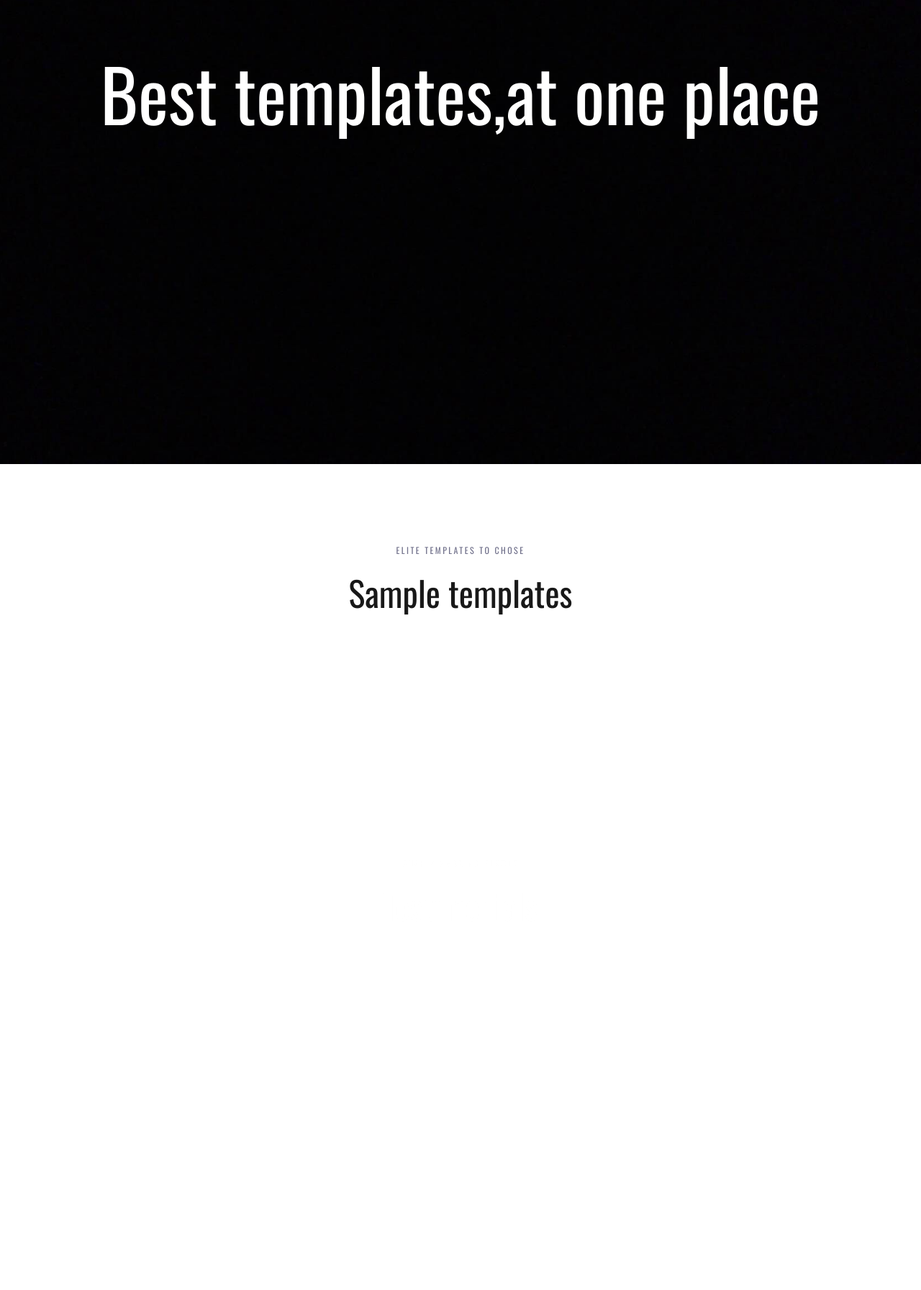
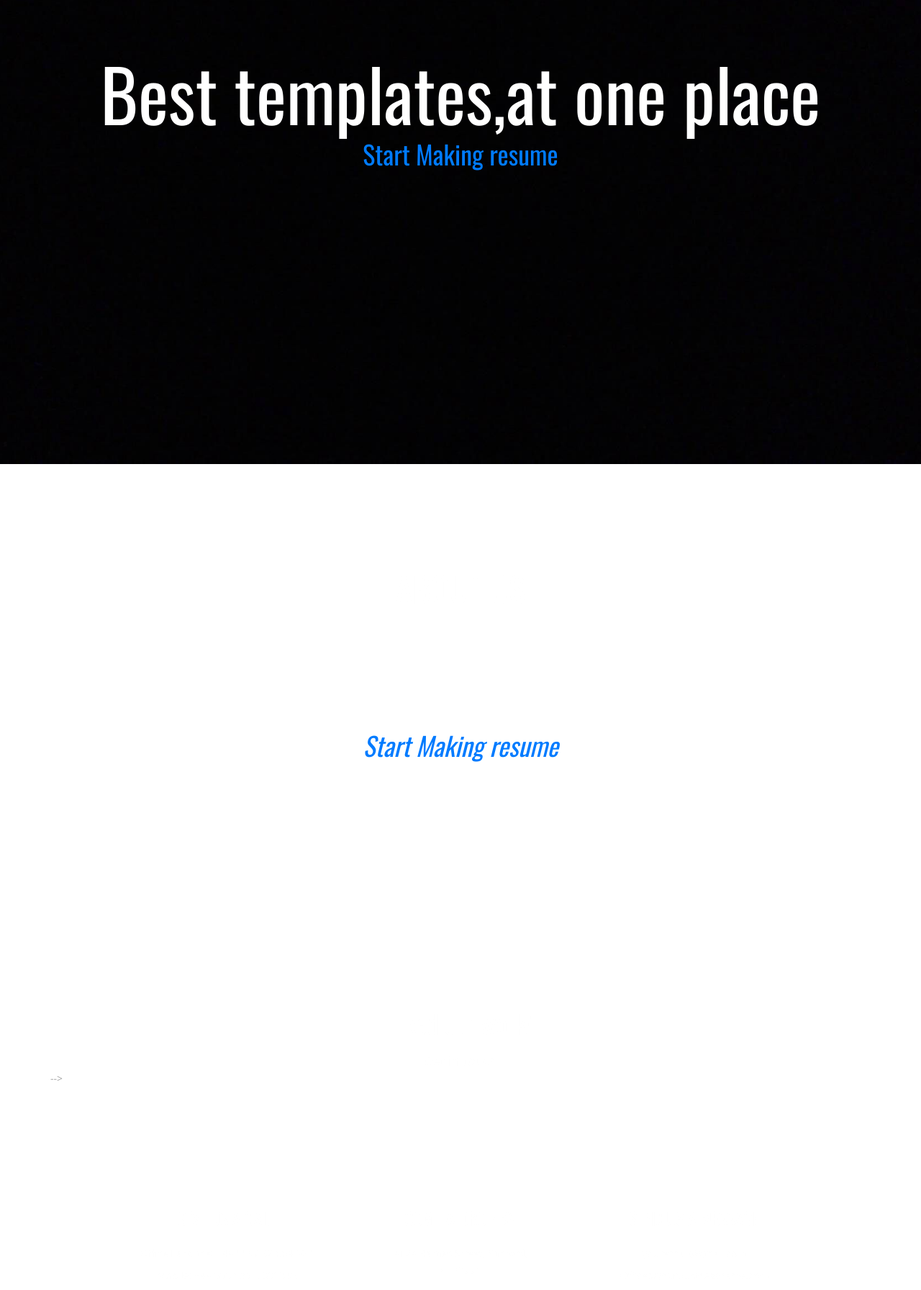
Before and after one commit to yeshureddy/resumeupdate, a Django app: page /check2 in a window 1280 px wide. Shown: the part 189-1982 px from the top of the page at 72% size. Run offline with Django 3.2, Linux system fonts and the light colour scheme; some libraries are stand-ins or nearby versions.

Commit message:
Add files via upload

```diff
--- a/templates/index_new.html
+++ b/templates/index_new.html
@@ -129,6 +129,7 @@
 										<div class="home_slider_content">
 											<div class="home_title">
 												<h2>Best templates,at one place</h2>
+												<h3><a href="login.html">Start Making resume</a></h3>
 											</div>
 										</div>
 									</div>
@@ -277,7 +278,7 @@
 
 		<!-- Destinations -->
 
-		<div class="destinations" id="destinations">
+		<!-- <div class="destinations" id="destinations">
 			<div class="container">
 				<div class="row">
 					<div class="col text-center">
@@ -289,7 +290,7 @@
 				</div>
 				<div class="row destinations_row">
 					<div class="col">
-						<div class="destinations_container item_grid">
+						<div class="destinations_container item_grid"> -->
 
 							<!--{% for dest in dests %}-->
 							<!-- Destination -->
@@ -375,9 +376,9 @@
 			<div class="container">
 				<div class="row">
 					<div class="col text-center">
-						<div class="section_subtitle">simply amazing places</div>
+						<div class="section_subtitle"></div>
 						<div class="section_title">
-							<h2>Testimonials</h2>
+							<h2>ABOUT US</h2>
 						</div>
 					</div>
 				</div>
@@ -389,7 +390,7 @@
 							<div class="owl-carousel owl-theme testimonials_slider">
 
 								<!-- Slide -->
-								<div class="owl-item text-center">
+								<!-- <div class="owl-item text-center">
 									<div class="testimonial">Lorem ipsum dolor sit amet, consectetur
 										adipiscing elit.
 										lobortis dolor. Cras placerat lectus a posuere aliquet. Curabitur
@@ -402,10 +403,10 @@
 											<div>client</div>
 										</div>
 									</div>
-								</div>
+								</div> -->
 
 								<!-- Slide -->
-								<div class="owl-item text-center">
+								<!-- <div class="owl-item text-center">
 									<div class="testimonial">Lorem ipsum dolor sit amet, consectetur
 										adipiscing elit.
 										lobortis dolor. Cras placerat lectus a posuere aliquet. Curabitur
@@ -418,21 +419,22 @@
 											<div>client</div>
 										</div>
 									</div>
-								</div>
+								</div> -->
 
 								<!-- Slide -->
 								<div class="owl-item text-center">
-									<div class="testimonial">Lorem ipsum dolor sit amet, consectetur
-										adipiscing elit.
-										lobortis dolor. Cras placerat lectus a posuere aliquet. Curabitur
-										quis vehicula
-										odio.</div>
+									<div class="testimonial"> A great resume can make or break your career,
+										want to make the perfect frist impresssion, you have to the right place!
+
+										<h3><a href="login.html">Start Making resume</a></h3>
+
+										</div>
 									<div class="testimonial_author">
-										<div
+										<!-- <div
 											class="testimonial_author_content d-flex flex-row align-items-end justify-content-start">
 											<div>john turner,</div>
 											<div>client</div>
-										</div>
+										</div> -->
 									</div>
 								</div>
 
```
